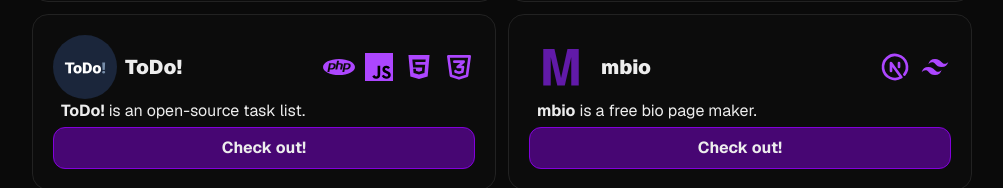
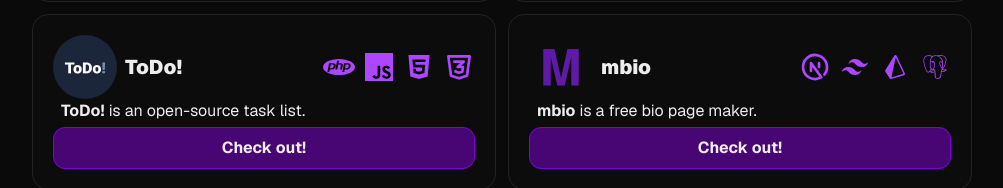
Before and after one commit to xKotelek/kotelek.dev, a Next.js app: page /projects in a window 1280 px wide. Shown: the part 419-607 px from the top of the page, without its empty margins (138-1141 px from the left). Built offline with nearby package versions, Linux system fonts and the light colour scheme.

Commit message:
updated projects

```diff
--- a/app/projects/page.js
+++ b/app/projects/page.js
@@ -41,7 +41,12 @@ const PROJECTS = [
     description: "is a free bio page maker.",
     href: "https://mbio.kotelek.dev",
     image: "/projects/mbio.png",
-    icons: ["/icons/nextjs.svg", "/icons/tailwind.svg"],
+    icons: [
+      "/icons/nextjs.svg",
+      "/icons/tailwind.svg",
+      "/icons/prisma.svg",
+      "/icons/postgresql.svg",
+    ],
   },
 ];
 
```
Also changed, not shown: 2 other files (tests, documents, lock files or other folders).
